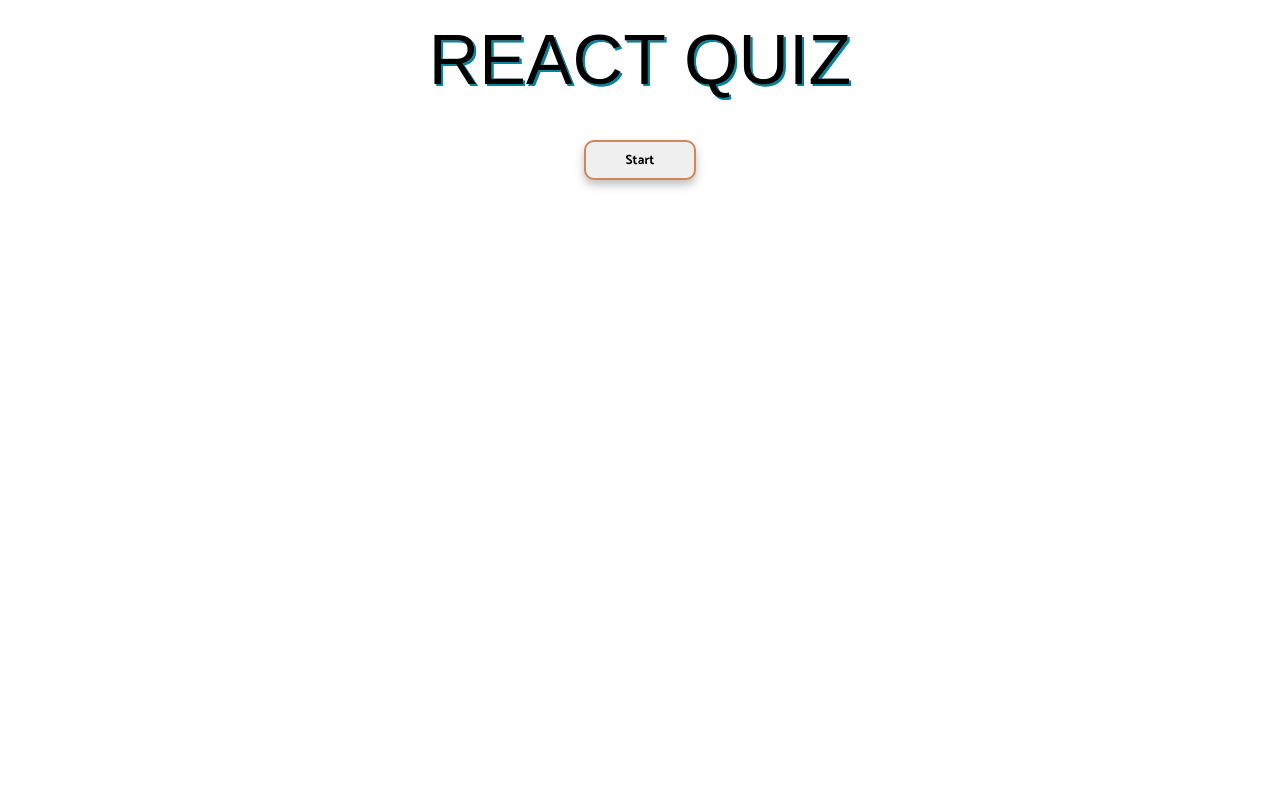
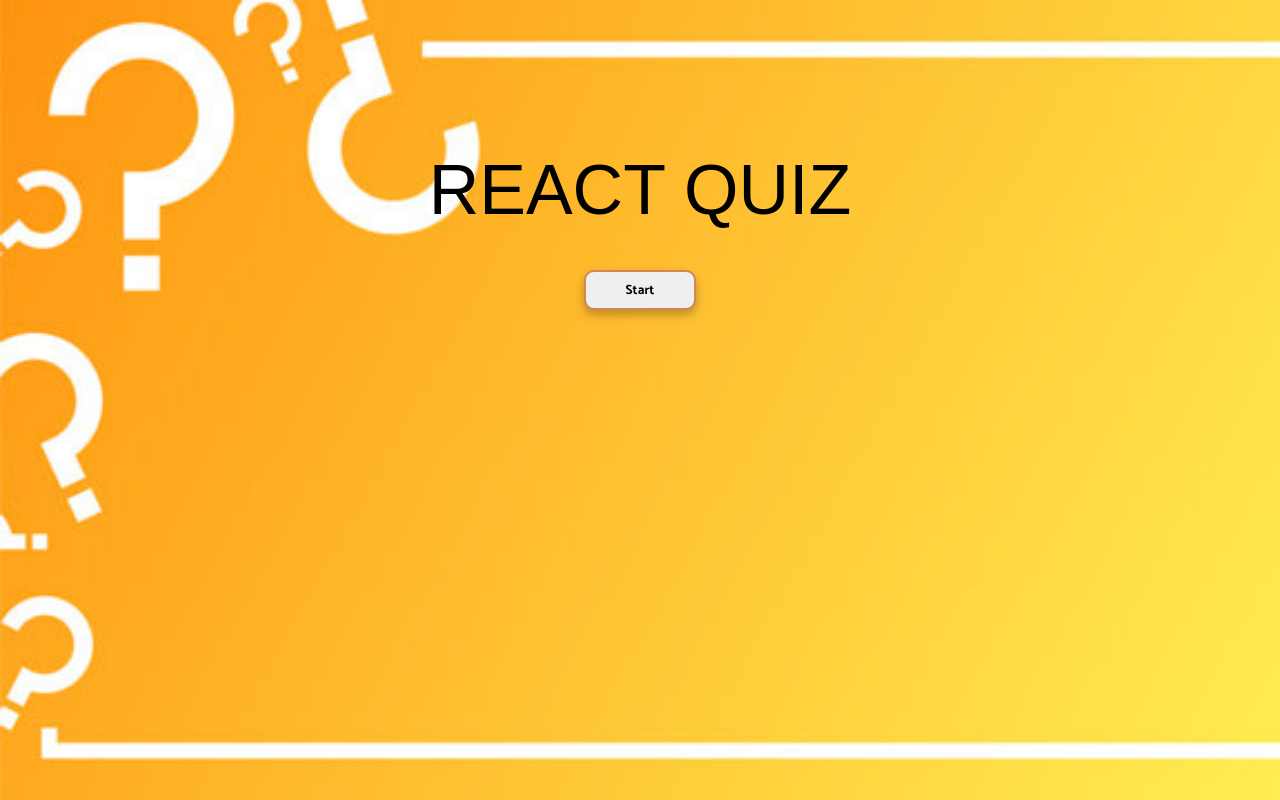
Before and after one commit to justinpsiegel/TypescriptQuiz, a React (Create React App) app: page / in a window 1280 px wide. Built offline with nearby package versions, Linux system fonts and the light colour scheme; a web font is replaced by a local one.

Commit message:
Made additional style changes

```diff
--- a/src/API.ts
+++ b/src/API.ts
@@ -21,7 +21,7 @@ export const fetchQuizQuestions = async (
   amount: number,
   difficulty: Difficulty
 ) => {
-  const endpoint = `https://opentdb.com/api.php?amount=${amount}&difficulty=${difficulty}&type=multiple&category=15`;
+  const endpoint = `https://opentdb.com/api.php?amount=${amount}&difficulty=${difficulty}&type=multiple`;
   const data = await (await fetch(endpoint)).json();
   return data.results.map((question: Question) => ({
     ...question,
--- a/src/App.styles.ts
+++ b/src/App.styles.ts
@@ -8,7 +8,7 @@ html {
 }
 
 body {
-    background-image: url(${BGImage})
+    background-image: url(${BGImage});
     background-size: cover;
     margin: 0;
     padding 0 20px;
@@ -41,18 +41,16 @@ export const Wrapper = styled.div`
   h1 {
     font-family: Fascinate Inline, Haettenschweiler, "Arial Narrow Bold",
       sans-serif;
-    background-image: linear-gradient(180deg, #fff, #87f1ff);
     background-size: 100%;
     background-clip: text;
     --webkit-background-clip: text;
     --webkit-text-fill-color: transparent;
     --moz-background-clip: text;
     --moz-text-fill-color: transparent;
-    filter: drop-shadow(2px 2px #0085a3);
     font-size: 70px;
     font-weight: 400;
     text-align: center;
-    margin: 20px;
+    margin: 150px 20px 20px 20px;
   }
 
   .start,
--- a/src/App.tsx
+++ b/src/App.tsx
@@ -30,7 +30,7 @@ const App = () => {
 
     const newQuestions = await fetchQuizQuestions(
       TOTAL_QUESTIONS,
-      Difficulty.EASY
+      Difficulty.MEDIUM
     );
 
     setQuestions(newQuestions);
```
Also changed, not shown: src/images/quiz.jpg.
